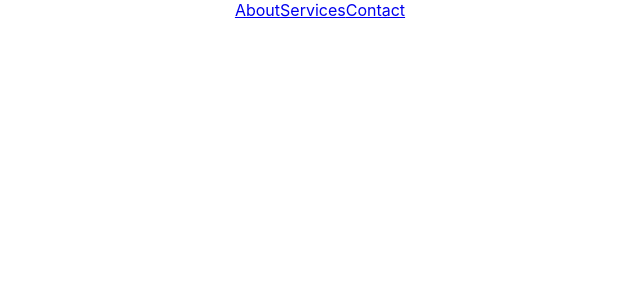
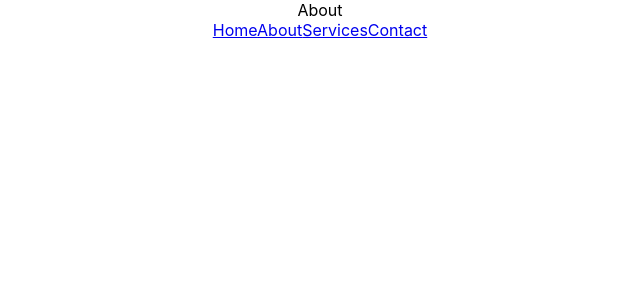
Before and after one commit to NikBorn/monarch-painting, a React (Create React App) app: page /About in a window 1280 px wide. Shown: the top 300 px of the page, without its empty margins (320-960 px from the left). Built offline with nearby package versions, Linux system fonts and the light colour scheme.

Commit message:
add Contact, About, and Services Components

```diff
--- a/src/App.js
+++ b/src/App.js
@@ -4,6 +4,10 @@ import HomePage from './Components/HomePage/HomePage.js';
 import Exteriors from './Components/Exteriors/Exteriors.js';
 import Interiors from './Components/Interiors/Interiors.js';
 import TabBar from './Components/TabBar/TabBar.js';
+import About from './Components/About/About.js';
+import Services from './Components/Services/Services.js';
+import Contact from './Components/Contact/Contact.js';
+
 import { Route } from 'react-router';
 
 class App extends Component {
@@ -29,6 +33,24 @@ class App extends Component {
           }
         />
 
+        <Route exact path='/About'
+          render={() =>
+            <About />
+          }
+        />
+
+        <Route exact path='/Services'
+          render={() =>
+            <Services />
+          }
+        />
+
+        <Route exact path='/Contact'
+          render={() =>
+            <Contact />
+          }
+        />
+
         <Route path='/'
           render={() =>
             <TabBar />
--- /dev/null
+++ b/src/Components/About/About.js
@@ -0,0 +1,11 @@
+import React from 'react';
+
+const About = () => {
+  return(
+    <div>
+      About
+    </div>
+  )
+};
+
+export default About;
--- /dev/null
+++ b/src/Components/Contact/Contact.js
@@ -0,0 +1,11 @@
+import React from 'react';
+
+const Contact = () => {
+  return (
+    <div>
+      Contact
+    </div>
+  )
+};
+
+export default Contact;
--- /dev/null
+++ b/src/Components/Services/Services.js
@@ -0,0 +1,11 @@
+import React from 'react';
+
+const Services = () => {
+  return (
+    <div>
+      Services
+    </div>
+  )
+};
+
+export default Services;
--- a/src/Components/TabBar/TabBar.js
+++ b/src/Components/TabBar/TabBar.js
@@ -8,6 +8,7 @@ class TabBar extends Component {
   render() {
     return(
       <div className='tab-bar'>
+        <a href='/' className='tab'>Home</a>
         <a href='/about'className='tab'>About</a>
         <a href='/services' className='tab'>Services</a>
         <a href='/contact' className='tab'>Contact</a>
```
Also changed, not shown: src/Components/About/About.css (added), src/Components/Contact/Contact.css (added), src/Components/Services/Services.css (added).
